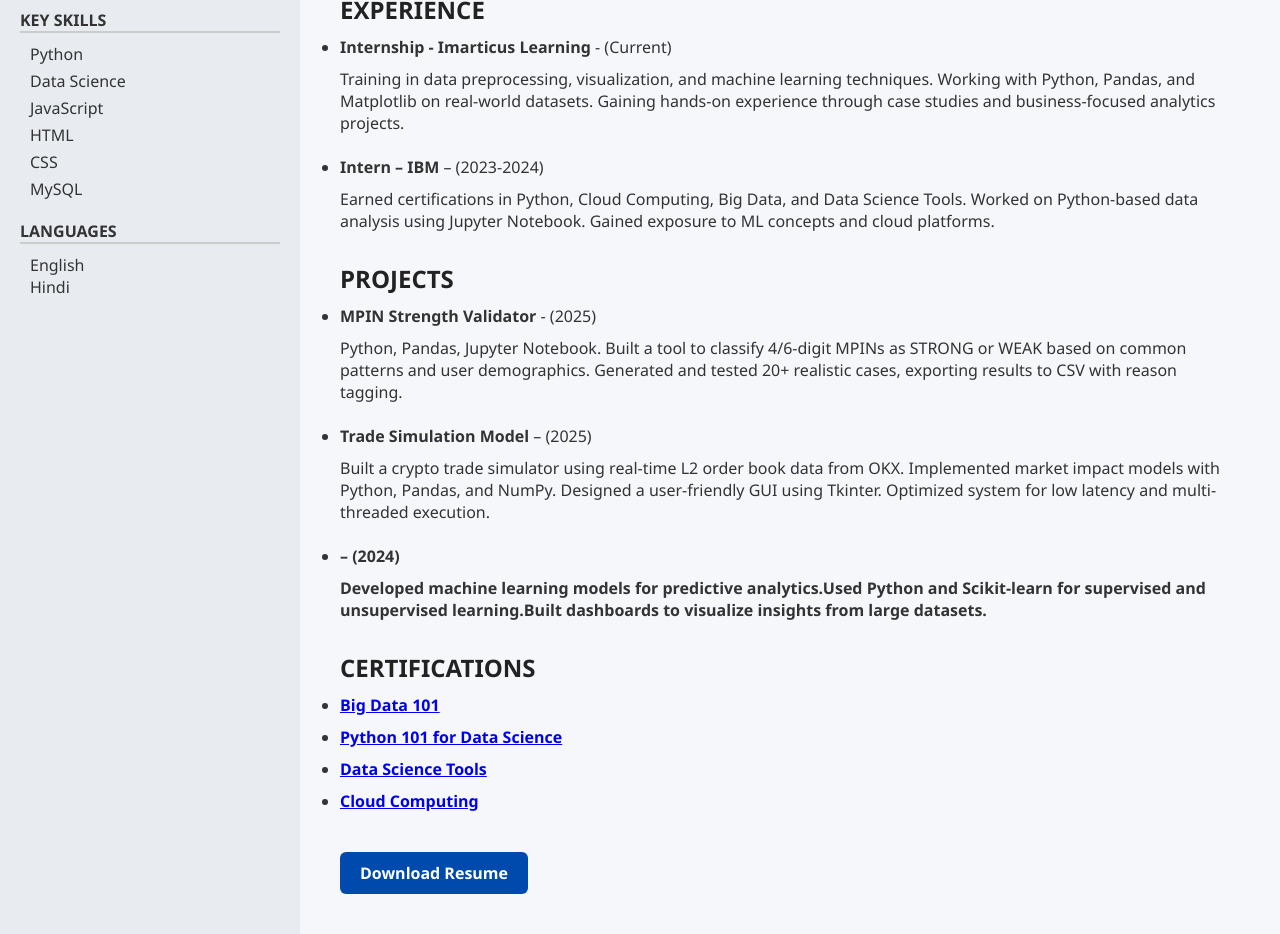
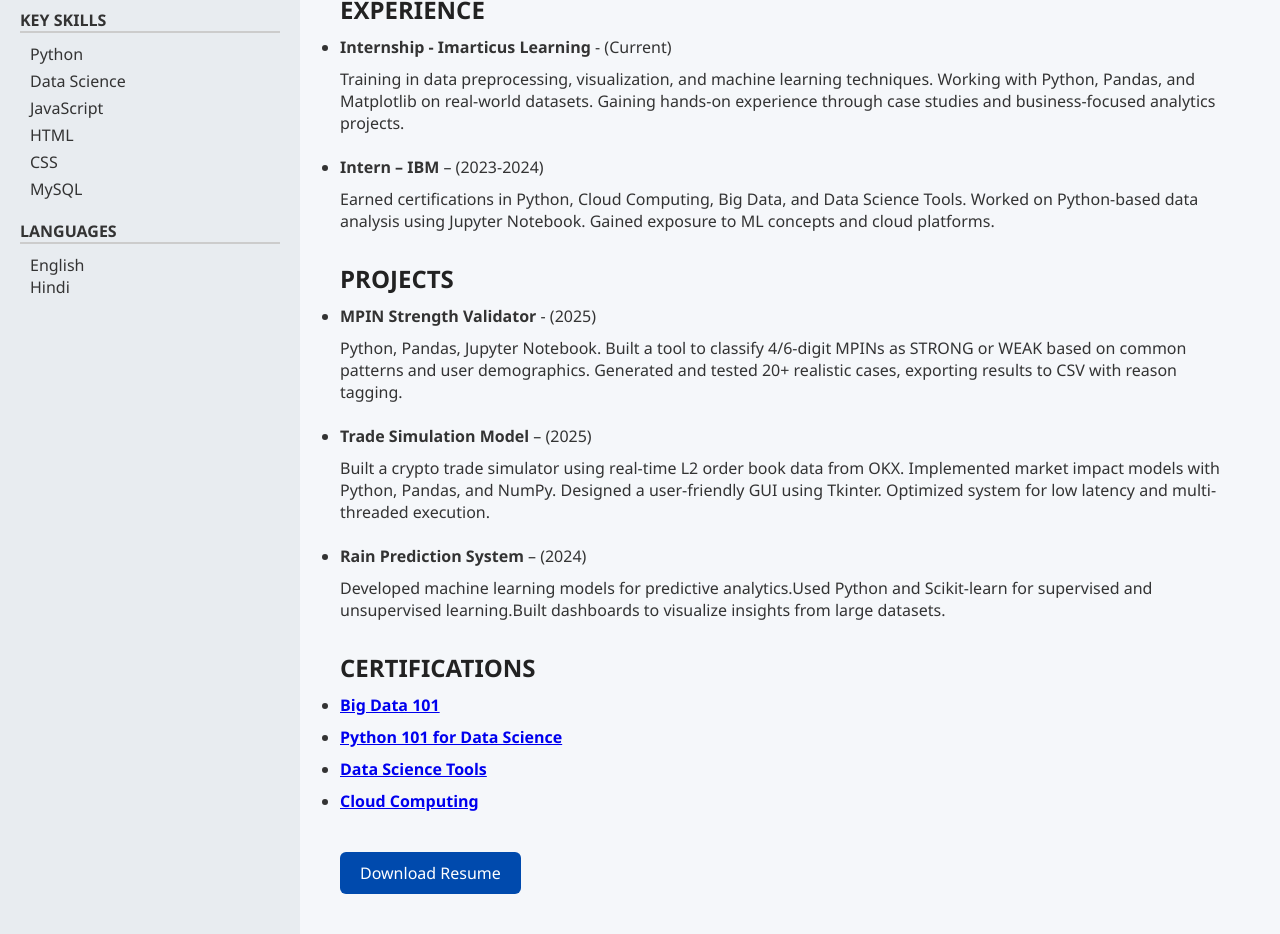
Before and after one commit to tejaswaniii/tejaswaniii.github.io, a plain HTML site: page index.html in a window 1280 px wide. Shown: the part 427-1361 px from the top of the page. Drawn offline with Linux system fonts and the light colour scheme.

Commit message:
Update index.html

```diff
--- a/index.html
+++ b/index.html
@@ -78,7 +78,7 @@
           <br>
           <li><strong>Trade Simulation Model</strong> – (2025)</li><p>Built a crypto trade simulator using real-time L2 order book data from OKX. Implemented market impact models with Python, Pandas, and NumPy. Designed a user-friendly GUI using Tkinter. Optimized system for low latency and multi-threaded execution.</p>
           <br>
-          <li><strong><Rain Prediction System</strong> – (2024)</li><p>Developed machine learning models for predictive analytics.Used Python and Scikit-learn for supervised and unsupervised learning.Built dashboards to visualize insights from large datasets.</p>
+          <li><strong>Rain Prediction System</strong> – (2024)</li><p>Developed machine learning models for predictive analytics.Used Python and Scikit-learn for supervised and unsupervised learning.Built dashboards to visualize insights from large datasets.</p>
         </ul>
       </section>
 
```
